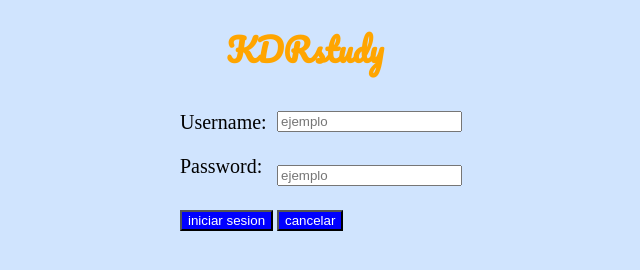
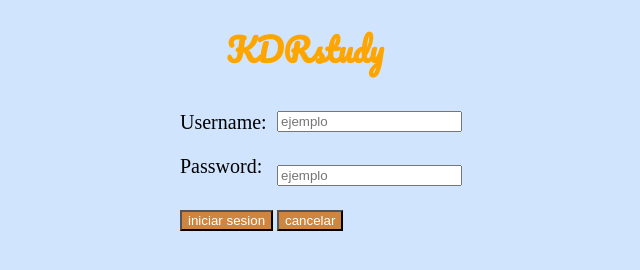
Before and after one commit to Alejomaker/ejercicio-3-formulario, a plain HTML site: page index.html in a window 1280 px wide. Shown: the whole page, without its empty margins (335-975 px from the left). Drawn offline with Linux system fonts and the light colour scheme.

Commit message:
cambio de color boton.

```diff
--- a/assets/documentos.css
+++ b/assets/documentos.css
@@ -16,7 +16,7 @@ form{
 line-height: 0;
 }
 button {
-  background-color: blue;
+  background-color: peru;
   color: white;
 }
 .formulario {
```
